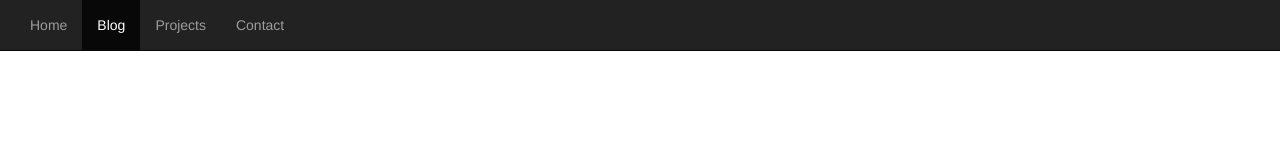
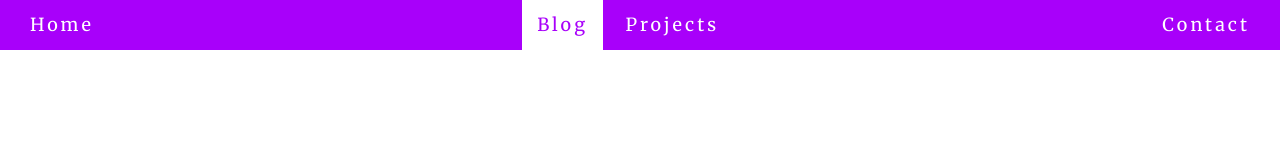
Before and after one commit to isiddey/isiddey.github.io, a plain HTML site: page blog.html in a window 1280 px wide. Drawn offline with nearby package versions, Linux system fonts and the light colour scheme.

Commit message:
CSS link change

```diff
--- a/blog.html
+++ b/blog.html
@@ -5,7 +5,7 @@
       <meta charset="utf-8">
       <meta name="viewport" content="width=device-width, initial-scale=1">
       <link rel="stylesheet" type="text/css" href="https://maxcdn.bootstrapcdn.com/bootstrap/3.3.7/css/bootstrap.min.css">
-      <link rel="stylesheet" type="text/css" href="{{ base.url }}/_styles/main.css">
+      <link rel="stylesheet" type="text/css" href="https://isiddey.github.io/_styles/main.css">
       <title>Siddey's Blog</title>
     </head>
 
```
Also changed, not shown: contact.html (+1 -1 lines), index.html (+1 -1 lines), projects.html (+1 -1 lines).
